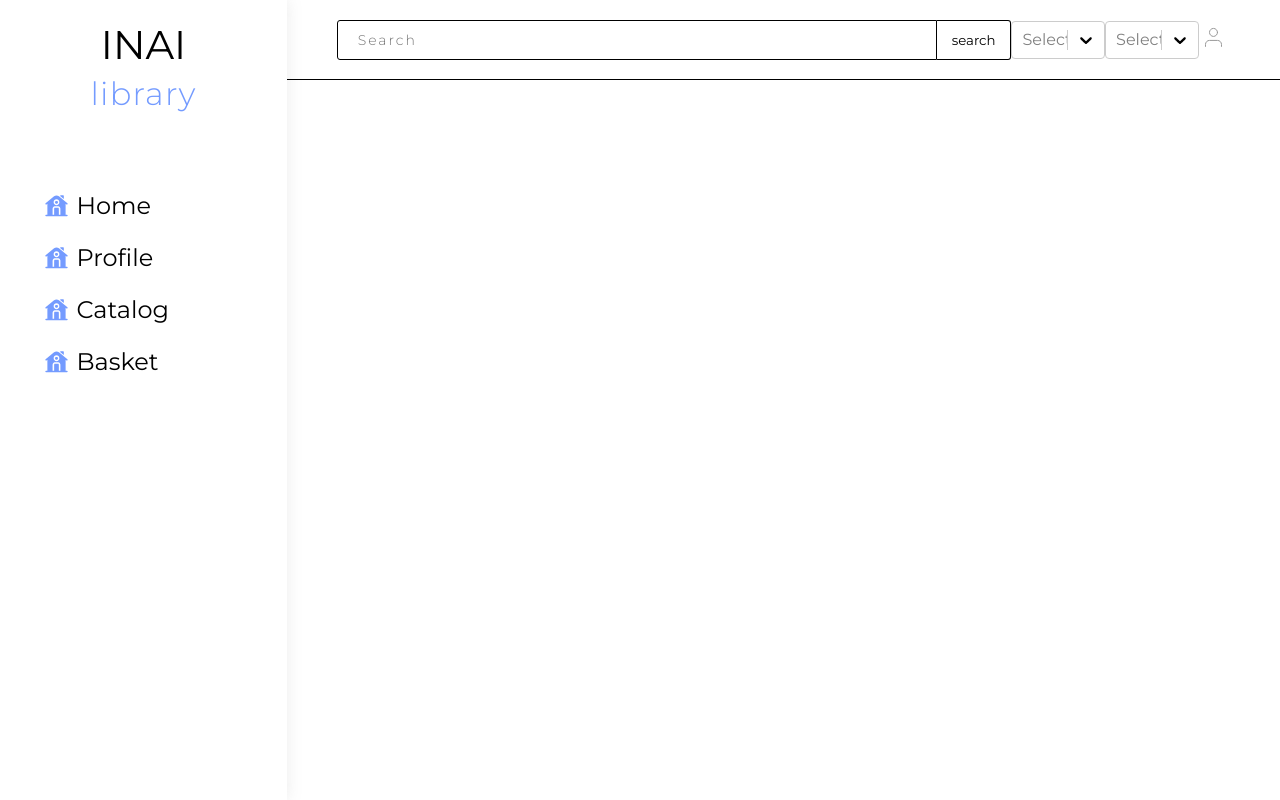
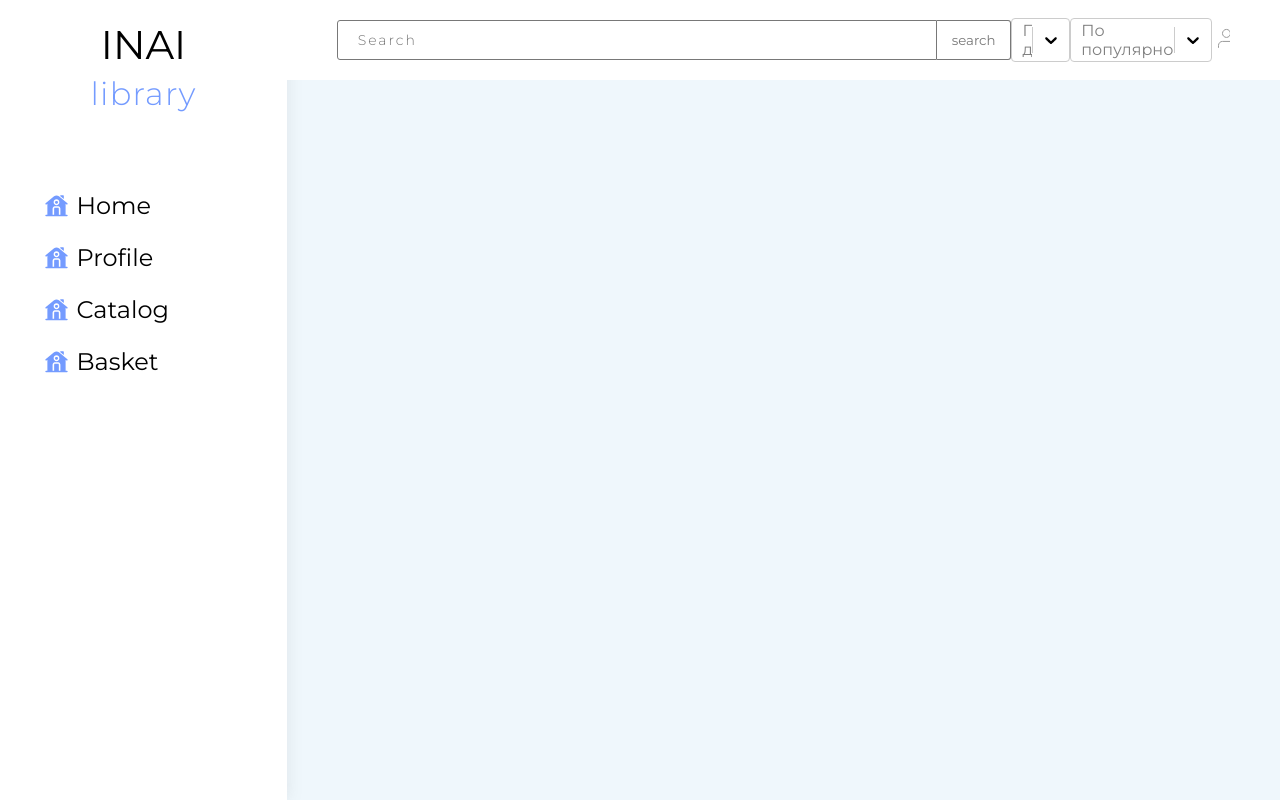
Before and after one commit to EmirlanDogdurbaev/libr2, a React (Vite) app: page /login in a window 1280 px wide. Built offline with nearby package versions, Linux system fonts and the light colour scheme; sample sign-in values are in the browser's storage.

Commit message:
minor fixes

```diff
--- a/src/App.scss
+++ b/src/App.scss
@@ -9,3 +9,6 @@
   font-family: "Mali", cursive;
   font-family: "Montserrat", sans-seri;
 }
+body{
+  background-color: #EFF7FC;
+}
--- a/src/components/BookCard/BookCard.jsx
+++ b/src/components/BookCard/BookCard.jsx
@@ -1,7 +1,6 @@
 import React from 'react'
 import classes from './BookCard.module.scss'
 export default function BookCard({data}) {
-  // console.log(data.rating);
   const stars = new Array(data.rating).fill('')
   const empty = new Array(5 - data.rating).fill('')
   return (
--- a/src/modules/SearchBar/SearchBar.jsx
+++ b/src/modules/SearchBar/SearchBar.jsx
@@ -23,8 +23,8 @@ const SearchBar = (props) => {
           <button>search</button>
         </span>
 
-      <Select options={date} />
-      <Select options={popularity} />
+      <Select placeholder={"По дате"} options={date} />
+      <Select placeholder={"По популярности"} options={popularity} />
         <section>
 
           <Link to={"/reg"}>
--- a/src/modules/SearchBar/SearchBar.module.scss
+++ b/src/modules/SearchBar/SearchBar.module.scss
@@ -3,7 +3,7 @@
   align-items: center;
   height: 80px;
   width: 100%;
-  border-bottom: 1px solid black;
+  background-color: #fff;
   //z-index: 2;
 
   >div {
@@ -23,7 +23,7 @@
         padding: 15px 20px;
         outline: none;
         border-radius: 3px 0 0 3px;
-        border: 1px solid black;
+        border: 1px solid #787878;
 
 
         &::placeholder {
@@ -35,7 +35,8 @@
       }
 
       button {
-        border: 1px solid black;
+        border: 1px solid #787878;
+        color: #787878;
         border-radius: 0px 3px 3px 0;
         background-color: white;
         padding: 10px 15px;
@@ -59,7 +60,7 @@
         display: none;
         padding: 10px 13px;
         background-color: white;
-        border: 1px solid black;
+        border: 1px solid #787878;
         border-radius: 50%;
       }
     }
```
